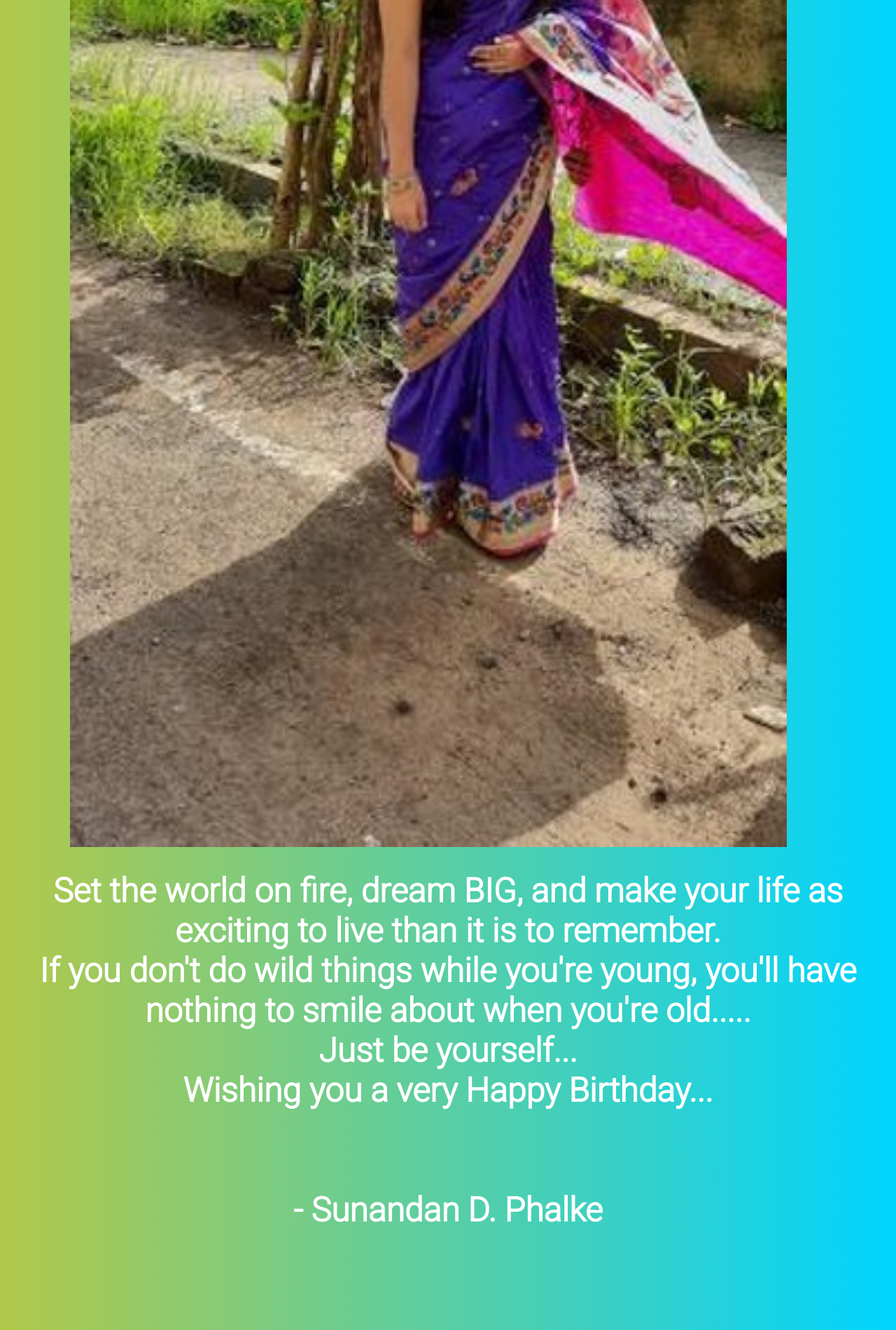
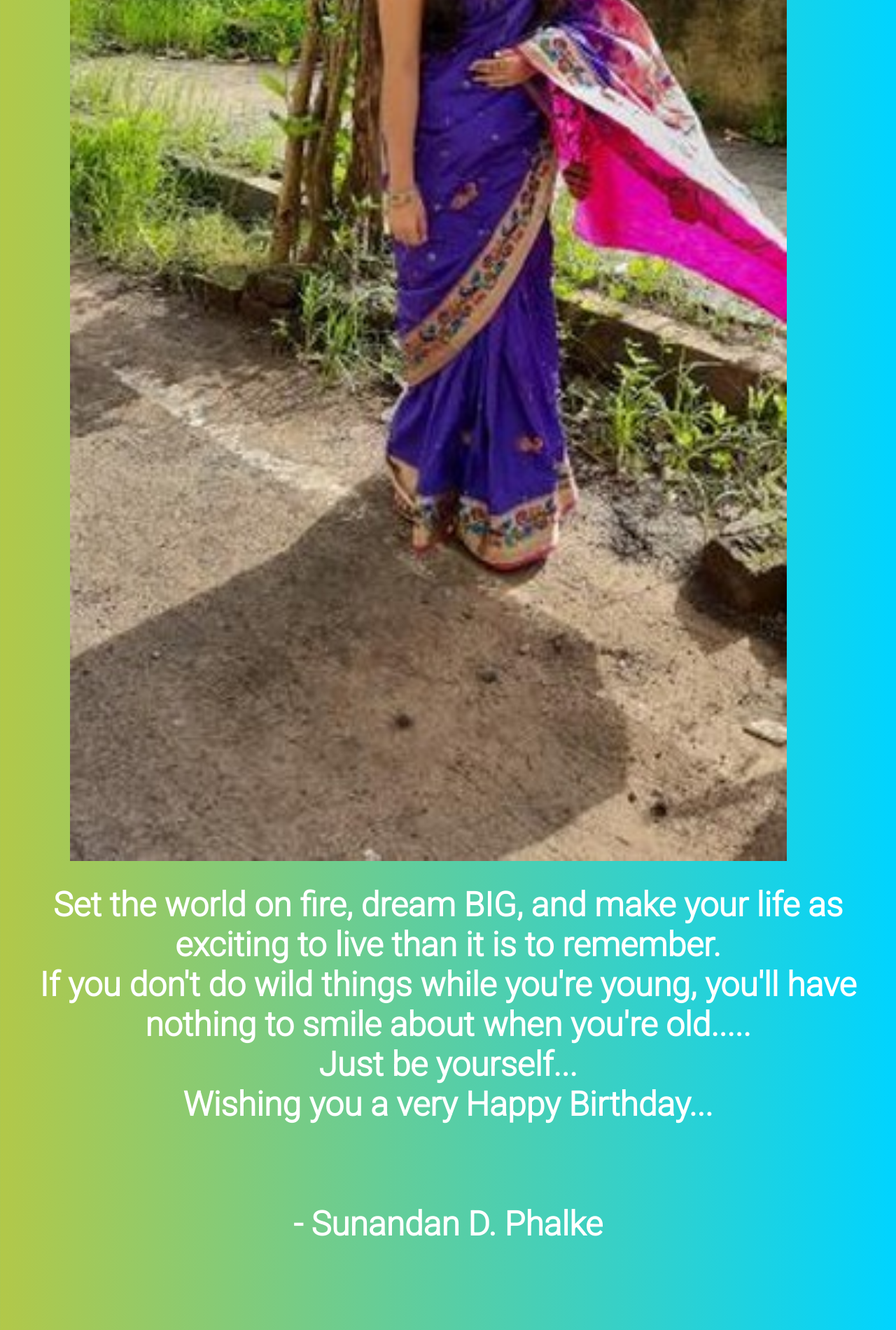
Before and after one commit to SunandanP/Sakshi, a plain HTML site: page index2.html in a window 1280 px wide. Shown: the top 1900 px of the page at 70% size. Drawn offline with Linux system fonts and the light colour scheme.

Commit message:
Update index2.html

```diff
--- a/index2.html
+++ b/index2.html
@@ -40,11 +40,11 @@
   <img class="emoji" src="https://emojipedia-us.s3.dualstack.us-west-1.amazonaws.com/thumbs/120/apple/271/birthday-cake_1f382.png">
     <img class="emoji" src="https://emojipedia-us.s3.dualstack.us-west-1.amazonaws.com/thumbs/120/google/274/red-heart_2764-fe0f.png">
 </div>
-<div style="width:100%;height:50px;padding:2px;margin-top: 50px;color:white;font-weight:600;font-size:450%;text-align:center;position: relative;top: -2000px">
+<div style="width:100%;height:50px;padding:2px;margin-top: 50px;color:white;font-weight:600;font-size:450%;text-align:center;position: relative;top: -1990px">
         Happy Birthday Sakshi!
     </div>
-   <img  id="button" src="sakshi/sakshi.jpg" style="width:80%;height: 80%;margin:20px;position: relative;top: -1960px;left: 80px">
-<div style="color:white;font-weight:600;font-size:300%;text-align:center;position: relative;top: -1955px;padding: 5px">
+   <img  id="button" src="sakshi/sakshi.jpg" style="width:80%;height: 80%;margin:20px;position: relative;top: -1940px;left: 80px">
+<div style="color:white;font-weight:600;font-size:300%;text-align:center;position: relative;top: -1935px;padding: 5px">
     Set the world on fire, dream BIG, and make your life as exciting to live than it is to remember.<br>
     If you don't do wild things while you're young, you'll have nothing to smile about when you're old.....<br>
     Just be yourself...<br>
```
